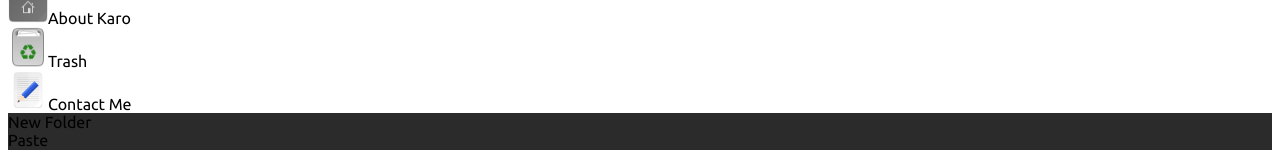
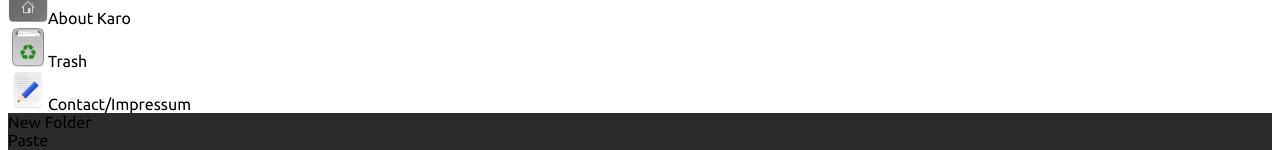
Before and after one commit to InvalidKaro/InvalidKaro.github.io, a Next.js app: page / in a window 1280 px wide. Shown: the part 2837-2987 px from the top of the page. Built offline with nearby package versions, Linux system fonts and the light colour scheme; no server answers.

Commit message:
Update apps.config.js

```diff
--- a/apps.config.js
+++ b/apps.config.js
@@ -83,7 +83,7 @@ const apps = [
     },
     {
         id: "gedit",
-        title: "Contact Me",
+        title: "Contact/Impressum",
         icon: './themes/Yaru/apps/gedit.png',
         disabled: false,
         favourite: false,
```
